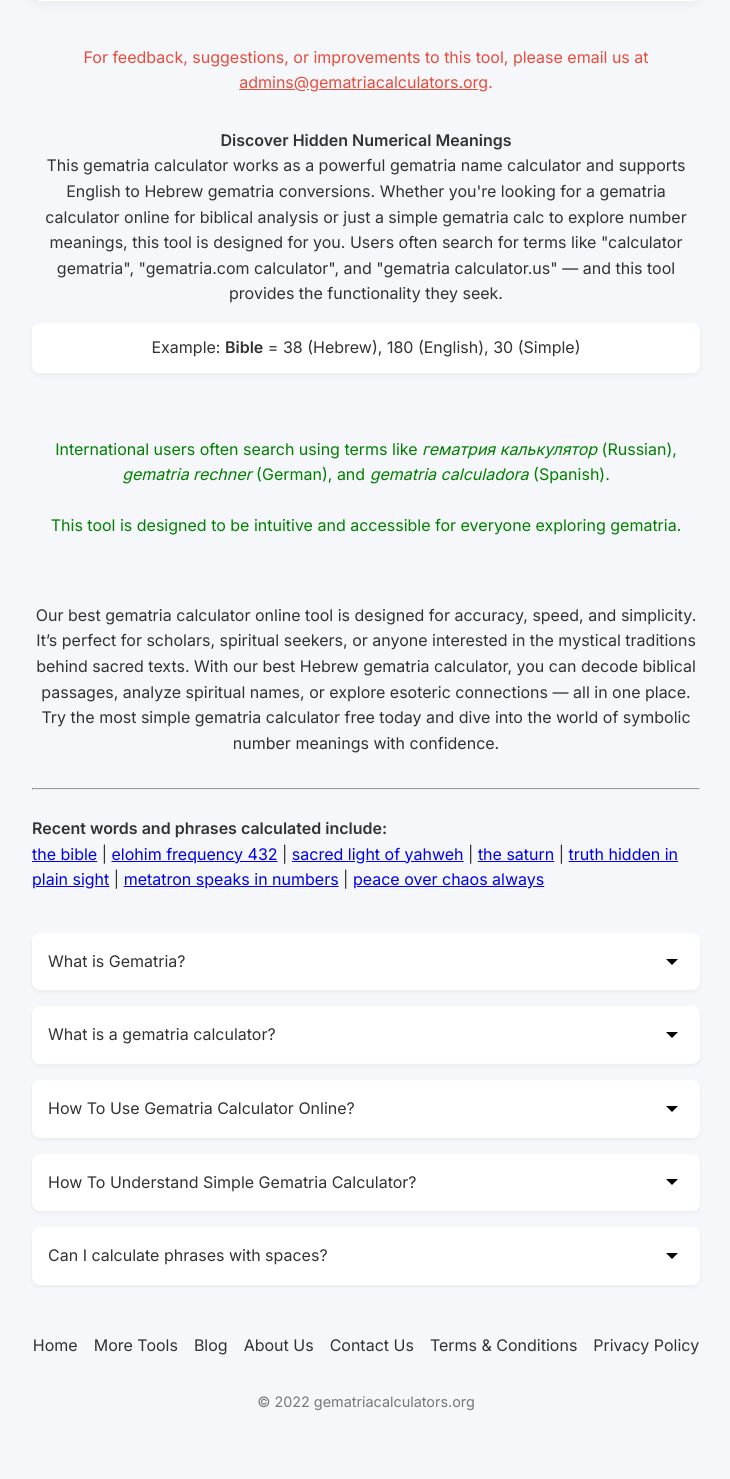
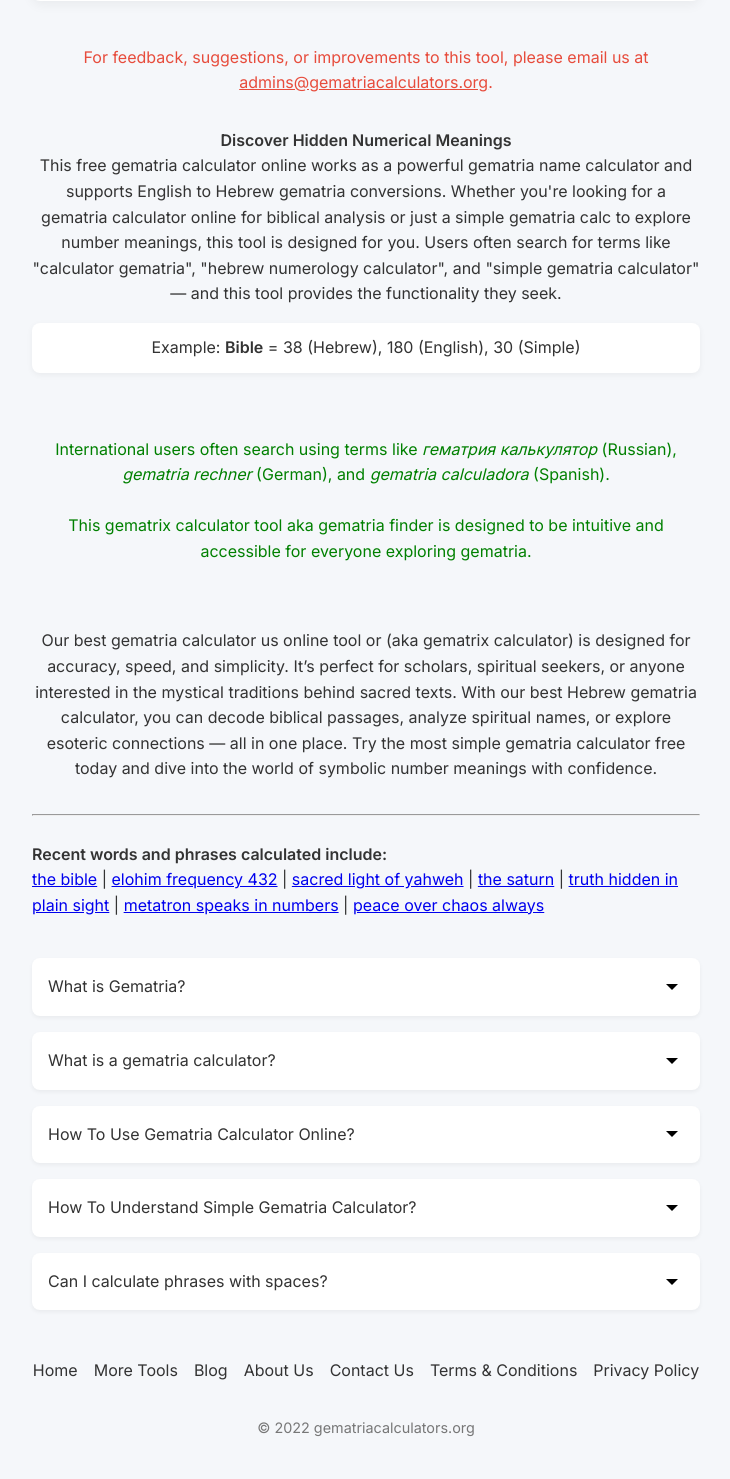
Before and after one commit to beingdutta/gematriacalculators.org, a PHP site: page / in a window 1280 px wide. Shown: the part 601-2080 px from the top of the page, without its empty margins (274-1004 px from the left). Before the commit the page ends 2011 px from the top, so only its background shows below. Run offline with PHP 8.4, Linux system fonts and the light colour scheme; some libraries are stand-ins or nearby versions.

Commit message:
SEO-update

```diff
--- a/index.php
+++ b/index.php
@@ -10,16 +10,10 @@
 
   // Prepare SEO strings
   if ($results) {
-    $seoTitle = ucfirst($inputRaw) . ' value in Gematria is '
-                . $results['english']['total']
-                . ' | Free Gematria Calculator';
-    $seoDesc  = 'Find the Hebrew, English & Simple gematria values of “'
-                . htmlspecialchars($inputRaw, ENT_QUOTES)
-                . '” instantly. Hebrew=' . $results['hebrew']['total']
-                . ', English=' . $results['english']['total']
-                . ', Simple=' . $results['simple']['total'] . '.'
-                . "Free gematria calculator | Hebrew gematria calculator | English gematria calculator.";
-  } else {
+    $seoTitle = ucfirst($inputRaw) . ' value in Gematria is ' . $results['english']['total'] . ' | Free Gematria Calculator';
+    $seoDesc  = 'Find the Hebrew, English & Simple gematria values of “'. htmlspecialchars($inputRaw, ENT_QUOTES). '” instantly. Hebrew=' . $results['hebrew']['total']. ', English=' . $results['english']['total']. ', Simple=' . $results['simple']['total'] . '.'. "Free gematria calculator | Hebrew gematria calculator | English gematria calculator.";
+  }
+  else {
     $seoTitle = 'Free Gematria Calculator Online - Hebrew/English/Simple Values';
     $seoDesc  = '#1 free gematria calculator online. Compute Hebrew, English & Simple gematria values of any word instantly.';
   }
@@ -49,7 +43,7 @@
 
   <meta charset="UTF-8">
   <meta name="viewport" content="width=device-width,initial-scale=1">
-  <meta name="keywords" content="gematria calculator, bible gematria calculator, english to hebrew gematria calculator, calculator gematria, best gematria calculator, calculate gematria, gematria calculator online, simple gematria, free gematria calculator, gematria name calculator, gematria calc, gematria.com calculator, gematria calculator us, gematria online calculator, hebrew gematria calculator, english gematria calculator">
+  <meta name="keywords" content="gematria calculator, bible gematria calculator, gematrix, english to hebrew gematria calculator, hebrew gematria calculator, best gematria calculator, calculate gematria, gematria calculator online, gematria finder, simple gematria, free gematria calculator, gematria name calculator, jewish gematria calculator, gematria.com calculator, gematria calculator us, gematria online calculator, english gematria calculator, hebrew numerology calculator, gematria hebraica calcule online, gematriacalculator.us">
 
   <!-- Dynamic SEO tags for parameterized URL in SERP's-->
   <title><?= $seoTitle ?></title>
@@ -64,7 +58,7 @@
   ?>
 
   <link rel="canonical" href="<?= $canonicalUrl ?>">
-  <link rel="icon" href="/assets/site-icon.png" sizes="32x32">
+  <link rel="icon" href="/assets/talisman-site-icon.png" sizes="32x32">
   <link href="https://fonts.googleapis.com/css2?family=Inter:wght@300;400;600&display=swap" rel="stylesheet">
   <link rel="stylesheet" href="/styles/index.css">
   <script src="https://cdnjs.cloudflare.com/ajax/libs/jspdf/2.5.1/jspdf.umd.min.js"></script>
@@ -194,17 +188,17 @@
     <!-- SEO SECTION #1 -->
     <div class="seo-section">
       <h4>Discover Hidden Numerical Meanings</h4>
-      <p>This gematria calculator works as a powerful gematria name calculator and supports English to Hebrew gematria conversions. Whether you're looking for a gematria calculator online for biblical analysis or just a simple gematria calc to explore number meanings, this tool is designed for you. Users often search for terms like "calculator gematria", "gematria.com calculator", and "gematria calculator.us" — and this tool provides the functionality they seek.</p>
+      <p>This free gematria calculator online works as a powerful gematria name calculator and supports English to Hebrew gematria conversions. Whether you're looking for a gematria calculator online for biblical analysis or just a simple gematria calc to explore number meanings, this tool is designed for you. Users often search for terms like "calculator gematria", "hebrew numerology calculator", and "simple gematria calculator" — and this tool provides the functionality they seek.</p>
       <div class="example">Example: <strong>Bible</strong> = 38 (Hebrew), 180 (English), 30 (Simple)</div>
     </div>
 
     <div class="seo-section", style="color: green;">
-      <p>International users often search using terms like <em>гематрия калькулятор</em> (Russian), <em>gematria rechner</em> (German), and <em>gematria calculadora</em> (Spanish). <br><br>This tool is designed to be intuitive and accessible for everyone exploring gematria.</p>
+      <p>International users often search using terms like <em>гематрия калькулятор</em> (Russian), <em>gematria rechner</em> (German), and <em>gematria calculadora</em> (Spanish). <br><br>This gematrix calculator tool aka gematria finder is designed to be intuitive and accessible for everyone exploring gematria.</p>
     </div>
 
     <!-- SEO SECTION #2 -->
     <div class="seo-section">
-      <p>Our best gematria calculator online tool is designed for accuracy, speed, and simplicity. It’s perfect for scholars, spiritual seekers, or anyone interested in the mystical traditions behind sacred texts. With our best Hebrew gematria calculator, you can decode biblical passages, analyze spiritual names, or explore esoteric connections — all in one place. Try the most simple gematria calculator free today and dive into the world of symbolic number meanings with confidence.</p>
+      <p>Our best gematria calculator us online tool or (aka gematrix calculator) is designed for accuracy, speed, and simplicity. It’s perfect for scholars, spiritual seekers, or anyone interested in the mystical traditions behind sacred texts. With our best Hebrew gematria calculator, you can decode biblical passages, analyze spiritual names, or explore esoteric connections — all in one place. Try the most simple gematria calculator free today and dive into the world of symbolic number meanings with confidence.</p>
     </div>
 
     <hr class="divider">
@@ -274,7 +268,7 @@
           <svg class="chevron" width="24" height="24" viewBox="0 0 24 24"><path d="M6 9l6 6 6-6"/></svg>
         </div>
         <div class="faq-answer">
-          Yes! This calculator automatically ignores spaces and special characters, focusing only on alphabetical letters.
+          Yes! This gematria name calculator automatically ignores spaces and special characters, focusing only on alphabetical letters. We support gematria calculator name and meaning for all users anytime 24*7 for free.
         </div>
       </div>
 
--- a/more-tools.php
+++ b/more-tools.php
@@ -8,6 +8,10 @@
         <link rel="canonical" href="https://gematriacalculators.org/more-tools.php">
         <link rel="stylesheet" href="/styles/more-tools.css">
         <link rel="icon" href="/assets/talisman-site-icon.png" sizes="32x32">
+
+        <meta charset="UTF-8">
+        <meta name="viewport" content="width=device-width,initial-scale=1">
+        <meta name="keywords" content="gematria calculator, bible gematria calculator, gematrix, english to hebrew gematria calculator, hebrew gematria calculator, best gematria calculator, calculate gematria, gematria calculator online, gematria finder, hebrew numerical value calculator, biblical gematria letter to number, gematria name calculator, jewish gematria calculator, guematria hebraica calcule online, gematria calculator us, gematria online calculator, gematra name calculator">
     </head>
 
     <body>
```
